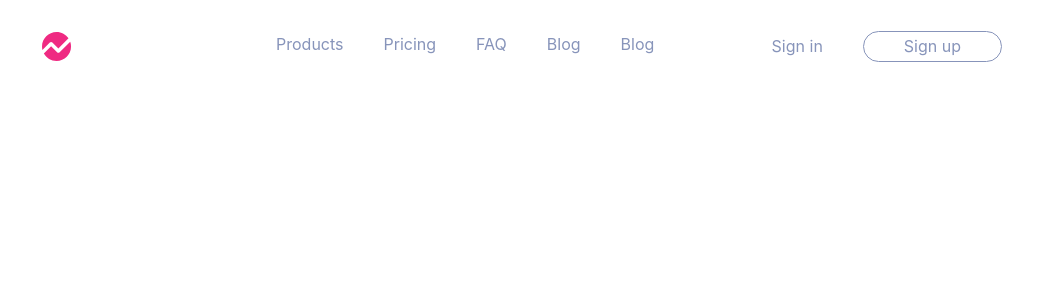
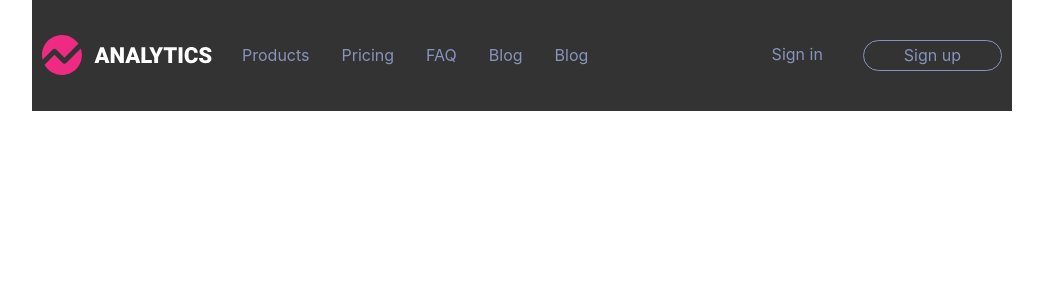
Before and after one commit to mateombar/analytics, a React (Create React App) app: page / in a window 1280 px wide. Shown: the top 300 px of the page, without its empty margins (118-1161 px from the left). Built offline with nearby package versions, Linux system fonts and the light colour scheme.

Commit message:
Styling navbar

```diff
--- a/src/App.css
+++ b/src/App.css
@@ -11,6 +11,7 @@ body {
   grid-template-columns: minmax(auto, 980px);
   display: grid;
   justify-content: center;
+  min-height: 100vh;
 }
 
 li,
--- a/src/components/Navbar.jsx
+++ b/src/components/Navbar.jsx
@@ -1,9 +1,11 @@
-import React, { useContext } from "react";
+import React, { useContext, useState } from "react";
 import { Context } from "../context/Context";
 import EditableElement from "./EditableElement";
 import "./styles/Navbar.css";
 import logo from "../assets/svg/logo.svg";
+import { Hamburger } from "./svg/Hamburger";
 export const Navbar = () => {
+  const [active, setActive] = useState(false);
   const {
     state: {
       initialState: { isContentEditable },
@@ -11,70 +13,80 @@ export const Navbar = () => {
     },
     setActualTextContent,
   } = useContext(Context);
+
+  const handleClick = () => {
+    setActive(!active);
+  };
   return (
-    <nav className="navbar">
-      <img className="navbar__logo" src={logo} alt="Logo" />
-      <ul className="navbar__links">
-        <li className="navbar__links--link">
+    <>
+      <nav className={active ? "navbar active" : "navbar"}>
+        <img
+          className="navbar__logo"
+          src={logo}
+          alt="Logo"
+          onClick={handleClick}
+        />
+        <div className="navbar__links">
           <EditableElement
             isContentEditable={isContentEditable}
             onBlur={setActualTextContent}
             key_name="navbar.a_products"
           >
-            <a href="/">
-              {navbar.a_products}
-            </a>
+            <a href="/">{navbar.a_products}</a>
           </EditableElement>
-        </li>
-        <li className="navbar__links--link">
           <EditableElement
             isContentEditable={isContentEditable}
             onBlur={setActualTextContent}
             key_name="navbar.a_pricing"
           >
-            <a href="/">
-              {navbar.a_pricing}
-            </a>
+            <a href="/">{navbar.a_pricing}</a>
           </EditableElement>
-        </li>
-        <li className="navbar__links--link">
           <EditableElement
             isContentEditable={isContentEditable}
             onBlur={setActualTextContent}
             key_name="navbar.a_faq"
           >
-            <a href="/">
-              {navbar.a_faq}
-            </a>
+            <a href="/">{navbar.a_faq}</a>
           </EditableElement>
-        </li>
-        <li className="navbar__links--link">
           <EditableElement
             isContentEditable={isContentEditable}
             onBlur={setActualTextContent}
             key_name="navbar.a_blog"
           >
-            <a href="/">
-              {navbar.a_blog}
-            </a>
+            <a href="/">{navbar.a_blog}</a>
           </EditableElement>
-        </li>
-        <li className="navbar__links--link">
           <EditableElement
             isContentEditable={isContentEditable}
             onBlur={setActualTextContent}
             key_name="navbar.a_blog"
           >
-            <a href="/">
-              {navbar.a_blog}
+            <a href="/">{navbar.a_blog}</a>
+          </EditableElement>
+        </div>
+        <div className="navbar__buttons">
+          <EditableElement
+            isContentEditable={isContentEditable}
+            onBlur={setActualTextContent}
+            key_name="navbar.btn_sign_ing"
+          >
+            <a href="/" className="navbar__buttons--link">
+              {navbar.btn_sign_ing}
             </a>
           </EditableElement>
-        </li>
-      </ul>
-      <div className="navbar__buttons">
-        <a className="navbar__buttons--link">{navbar.btn_sign_ing}</a>
-        <button className="navbar__buttons--btn">{navbar.btn_sign_up}</button>
-      </div>
-    </nav>
+          <EditableElement
+            isContentEditable={isContentEditable}
+            onBlur={setActualTextContent}
+            key_name="navbar.btn_sign_up"
+          >
+            <button className="navbar__buttons--btn">
+              {navbar.btn_sign_up}
+            </button>
+          </EditableElement>
+        </div>
+        <button className="navbar__menu" onClick={handleClick}>
+          <Hamburger />
+        </button>
+      </nav>
+    </>
   );
 };
--- a/src/components/styles/Navbar.css
+++ b/src/components/styles/Navbar.css
@@ -1,56 +1,132 @@
 .navbar {
   width: auto;
-  display: flex;
-  justify-content: flex-start;
-  align-items: center;
   padding: 30px 10px;
+  background-color: #333;
+}
+
+.navbar div {
+  display: none;
+}
+
+.navbar__menu,
+.navbar__logo {
+  display: inline-block;
 }
 
 .navbar__logo {
   width: 184.02px;
-  padding-right: 50px;
   cursor: pointer;
+}
+.navbar__menu {
+  padding: 8px;
+  background: none;
+  border: 1px solid #8794ba;
+  transition: all 0.3s ease 0s;
+  border-radius: 68px;
+}
+.navbar__menu .hamburger {
+  fill: #8794ba;
+  width: 16px;
+  height: 16px;
+  transition: all 0.3s ease 0s;
+}
+.navbar__menu:hover {
+  border: 1px solid #fff;
+}
+.navbar__menu:hover > .hamburger {
+  fill: #fff;
 }
 
 .navbar__links {
-  list-style: none;
-  margin-left: 30px;
+  display: none;
 }
-.navbar__links--link {
-  display: inline-block;
-  padding: 5px 20px;
+
+.navbar__links a {
+  transition: all 0.3s ease 0s;
+  color: #8794ba;
+  display: block;
+  text-align: center;
+  padding: 1em;
+  text-decoration: none;
 }
-.navbar__links--link a{
-  transition: all 0.3s ease 0s;
-  color: #8794BA;
-
-}
-.navbar__links--link a:hover{
+.navbar__links a:hover {
   color: #fff;
 }
 
 .navbar__buttons {
-    padding-left: 20px;
-    margin-left: auto;
+  display: none;
 }
-.navbar__buttons--btn{
+.navbar__buttons--btn {
   padding: 5px 40px;
-    border: 1px solid #8794BA;
+  border: 1px solid #8794ba;
   border-radius: 68px;
-    color: #8794BA;
+  color: #8794ba;
   background: none;
   transition: all 0.3s ease 0s;
+  display: block;
+  text-align: center;
 }
-.navbar__buttons--btn:hover{
+.navbar__buttons--btn:hover {
   border: 1px solid #fff;
   color: #fff;
 }
-.navbar__buttons--link{
+.navbar__buttons--link {
   padding: 5px 40px;
-    color: #8794BA;
+  color: #8794ba;
   transition: all 0.3s ease 0s;
+  display: block;
+  text-align: center;
 }
-.navbar__buttons--link:hover{
+.navbar__buttons--link:hover {
   color: #fff;
   cursor: pointer;
 }
+
+@media (min-width: 48em) {
+  .navbar {
+    display: flex;
+    align-items: center;
+  }
+  .navbar__links,
+  .navbar__buttons {
+    display: flex;
+    flex: 1;
+  }
+  .navbar__links a,
+  .navbar__buttons--link,
+  .navbar__buttons--btn {
+    width: auto;
+  }
+  .navbar__buttons {
+    justify-content: flex-end;
+  }
+  .navbar__menu {
+    display: none;
+  }
+}
+@media (min-width: 48em) {
+  .navbar div {
+    display: flex;
+  }
+}
+@media (max-width: 48em) {
+  .navbar {
+    display: flex;
+    justify-content: space-between;
+  }
+  .navbar__buttons--link,
+  .navbar__buttons--btn {
+    margin: 1em 0;
+  }
+  .navbar.active {
+    flex-direction: column;
+    align-items: center;
+    justify-content: center;
+  }
+  .navbar.active div {
+    display: block;
+  }
+  .navbar.active .navbar__menu {
+    margin: 1em 0;
+  }
+}
--- /dev/null
+++ b/src/components/svg/Hamburger.js
@@ -0,0 +1,14 @@
+import * as React from "react"
+
+export const Hamburger = (props) => {
+    return (
+        <svg
+            xmlns="http://www.w3.org/2000/svg"
+            className="hamburger"
+            viewBox="0 0 512 512"
+            {...props}
+        >
+            <path d="M492 236H20c-11.046 0-20 8.954-20 20s8.954 20 20 20h472c11.046 0 20-8.954 20-20s-8.954-20-20-20zm0-160H20C8.954 76 0 84.954 0 96s8.954 20 20 20h472c11.046 0 20-8.954 20-20s-8.954-20-20-20zm0 320H20c-11.046 0-20 8.954-20 20s8.954 20 20 20h472c11.046 0 20-8.954 20-20s-8.954-20-20-20z" />
+        </svg>
+    )
+}
```
Also changed, not shown: src/assets/svg/menu.svg (added). Lines whose indentation alone changed are shown as unchanged.
